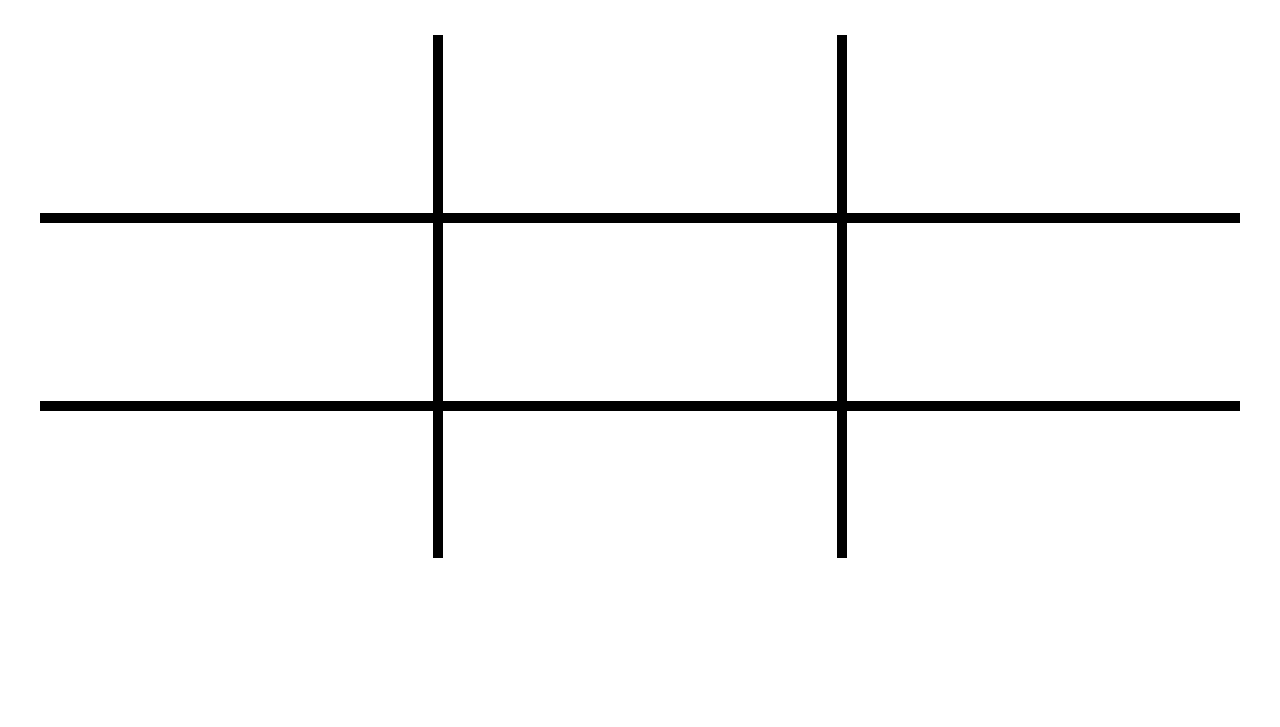
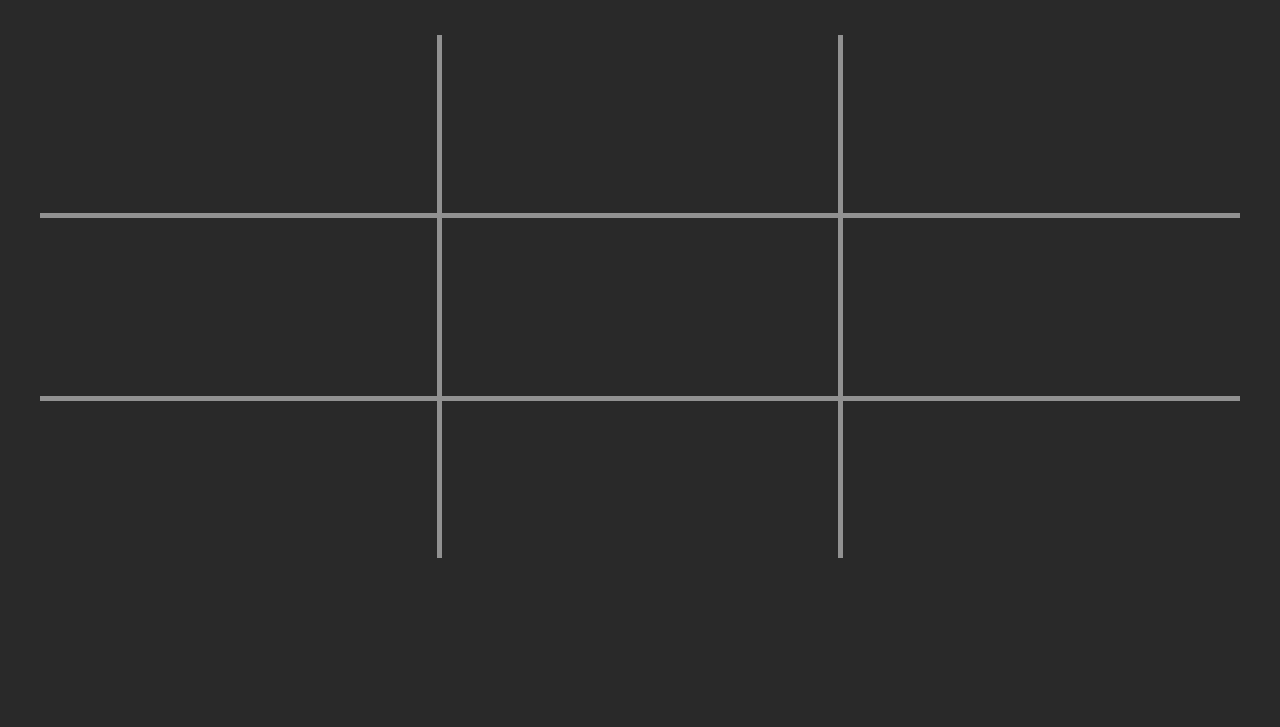
Before and after one commit to nerbGG/tictactoe, a plain HTML site: page index.html in a window 1280 px wide. Shown: the part 73-800 px from the top of the page. Drawn offline with Linux system fonts and the light colour scheme.

Commit message:
color changes

```diff
--- a/styles.css
+++ b/styles.css
@@ -1,3 +1,7 @@
+body{
+    background: #292929;
+}
+
 h1{
     text-align: center;
     margin-bottom: 50px;
@@ -15,17 +19,18 @@ h1{
     grid-template-columns: auto auto auto;
     width: 95%;
     height: 95%;
-    background: black;
-    gap: 10px;
+    background: #919191;
+    gap: 5px;
 }
 
 .square{
     min-width:111px;
     height:178px;
-    background:white;
+    background: #292929;
     text-align:center;
     display: flex;
     justify-content: center;
     align-items: center;
     font-size: 30px;
+    color: #919191;
 }
```
